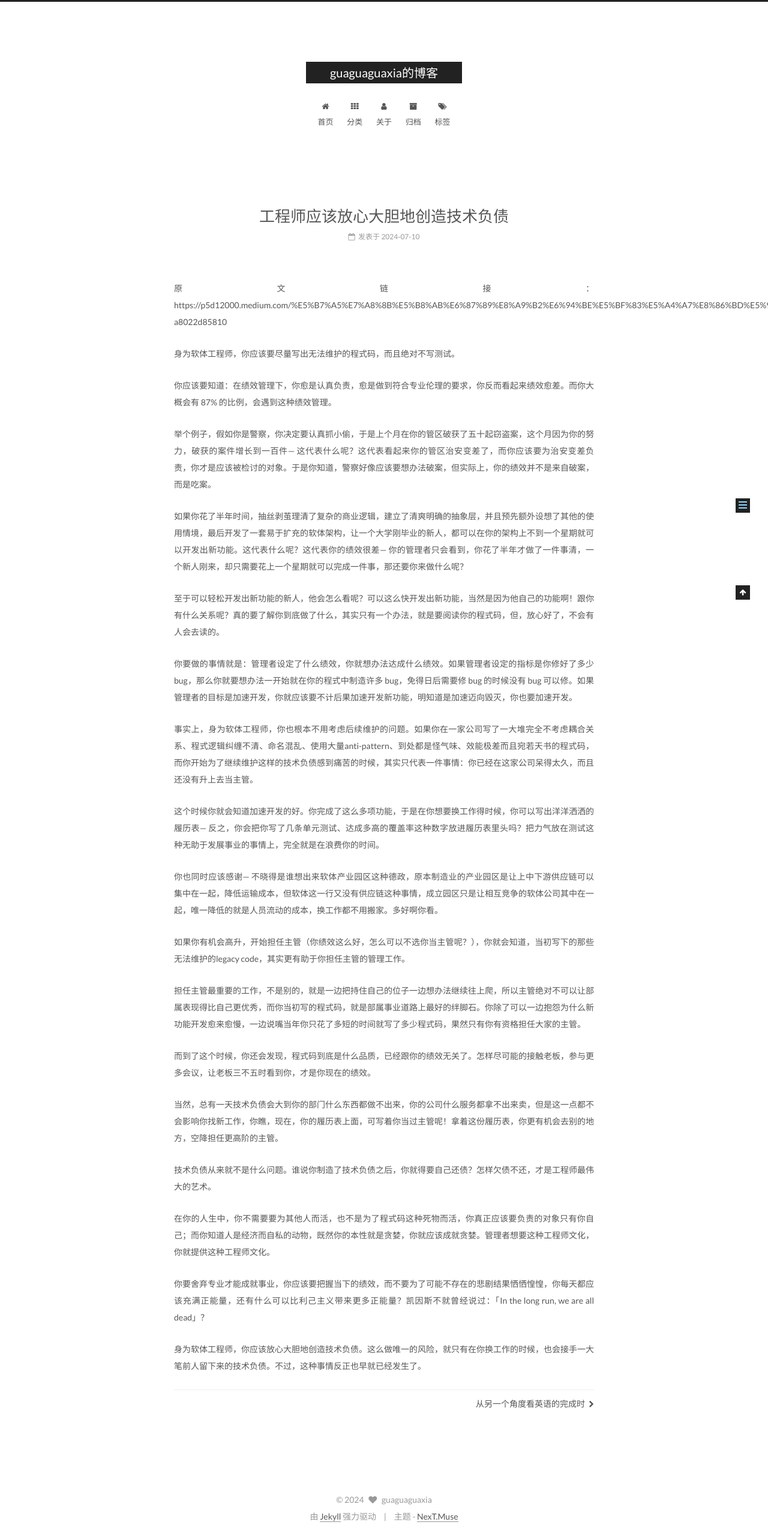
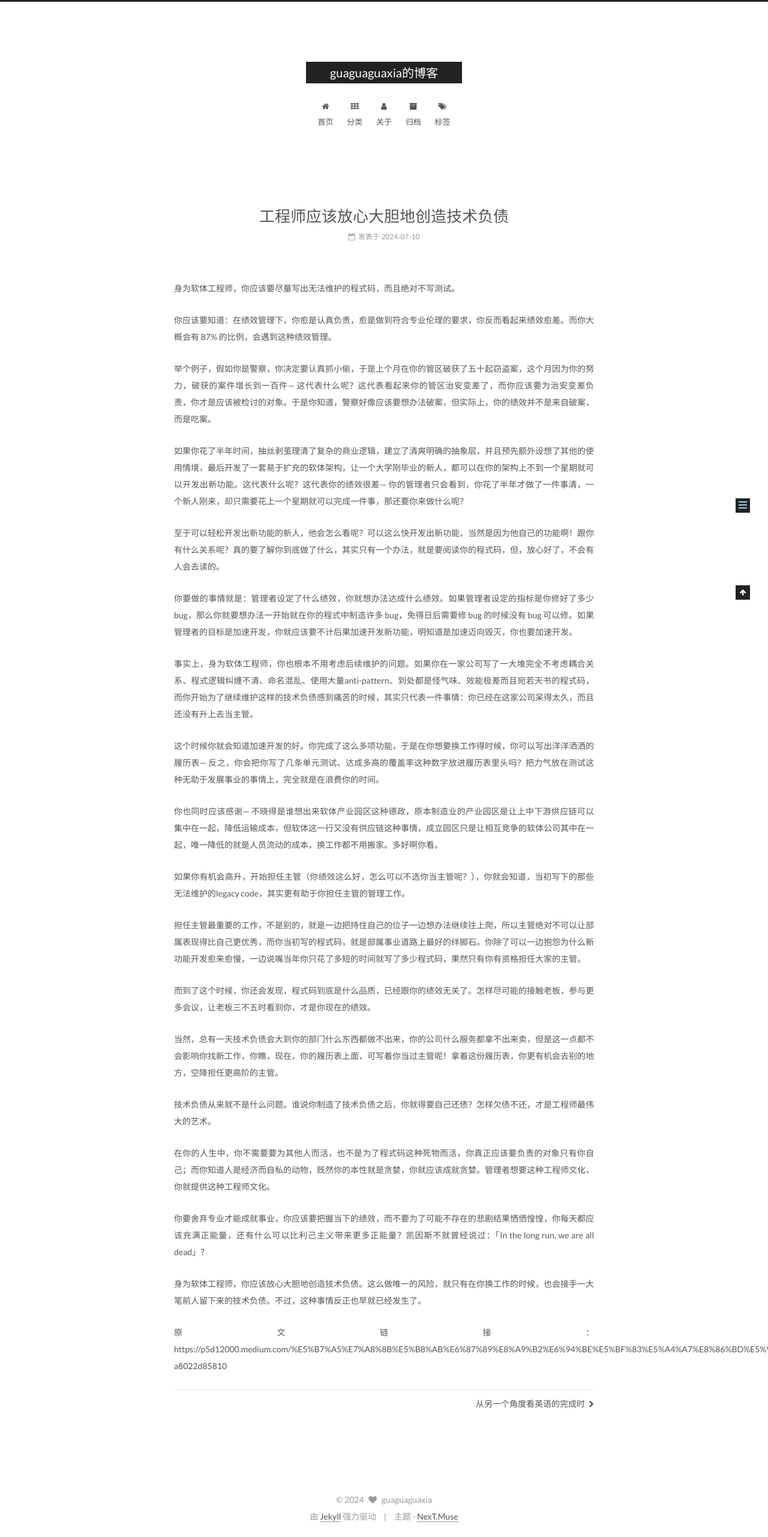
Before and after one commit to guaguaguaxia/guaguaguaxia.github.io, a Jekyll site: the page built from _posts/2024-07-10-(转载)工程师应该放心大胆地创造技术负债.md, in a window 1280 px wide. Shown: the whole page at 60% size. Built offline with Jekyll 4.4.1, drawn with Linux system fonts in a browser that asks for light colours; some of the changed lines change nothing that is shown.

Commit message:
20240710

```diff
--- a/_posts/2024-07-10-(转载)工程师应该放心大胆地创造技术负债.md
+++ b/_posts/2024-07-10-(转载)工程师应该放心大胆地创造技术负债.md
@@ -3,7 +3,6 @@ title: 工程师应该放心大胆地创造技术负债
 tags:
 ---
 
-原文链接：https://p5d12000.medium.com/%E5%B7%A5%E7%A8%8B%E5%B8%AB%E6%87%89%E8%A9%B2%E6%94%BE%E5%BF%83%E5%A4%A7%E8%86%BD%E5%9C%B0%E5%89%B5%E9%80%A0%E6%8A%80%E8%A1%93%E8%B2%A0%E5%82%B5-a8022d85810
 
 身为软体工程师，你应该要尽量写出无法维护的程式码，而且绝对不写测试。
 
@@ -38,3 +37,5 @@ tags:
 你要舍弃专业才能成就事业，你应该要把握当下的绩效，而不要为了可能不存在的悲剧结果恓恓惶惶，你每天都应该充满正能量，还有什么可以比利己主义带来更多正能量？凯因斯不就曾经说过：「In the long run, we are all dead」？
 
 身为软体工程师，你应该放心大胆地创造技术负债。这么做唯一的风险，就只有在你换工作的时候，也会接手一大笔前人留下来的技术负债。不过，这种事情反正也早就已经发生了。
+
+原文链接：https://p5d12000.medium.com/%E5%B7%A5%E7%A8%8B%E5%B8%AB%E6%87%89%E8%A9%B2%E6%94%BE%E5%BF%83%E5%A4%A7%E8%86%BD%E5%9C%B0%E5%89%B5%E9%80%A0%E6%8A%80%E8%A1%93%E8%B2%A0%E5%82%B5-a8022d85810
```
